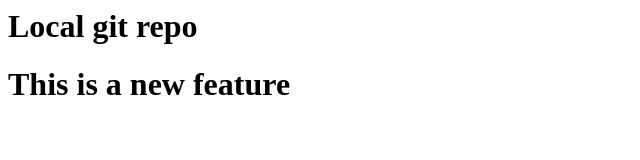
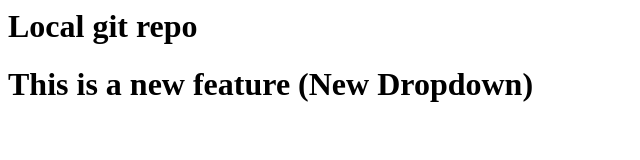
Before and after one commit to shivam821/git-local-repo, a plain HTML site: page index.html in a window 1280 px wide. Shown: the whole page, without its empty margins (0-640 px from the left). Drawn offline with Linux system fonts and the light colour scheme.

Commit message:
New feature new Dropdown

```diff
--- a/index.html
+++ b/index.html
@@ -1,2 +1,2 @@
 <h1>Local git repo</h1>
-<h1>This is a new feature</h1>
+<h1>This is a new feature (New Dropdown)</h1>
```
